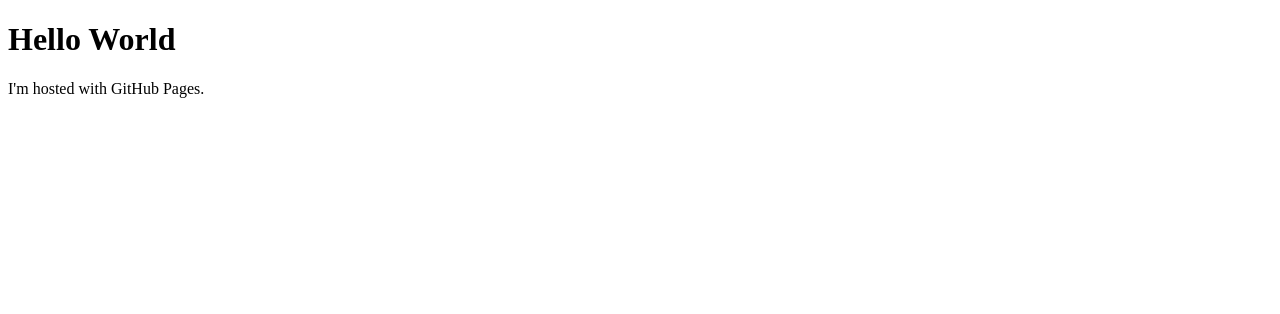
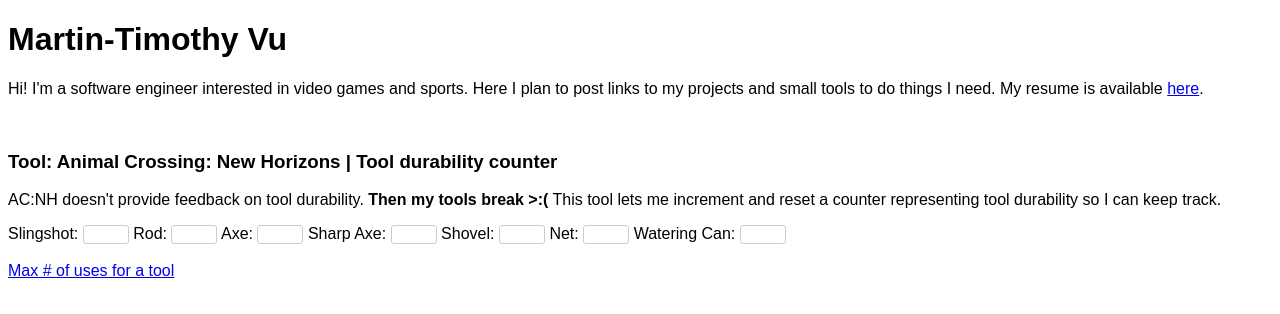
Before and after one commit to TimVGithub/TimVGithub.github.io, a plain HTML site: page index.html in a window 1280 px wide. Drawn offline with Linux system fonts and the light colour scheme.

Commit message:
ACNH tool + font
Add acnh durability "tool"
Add a bit of css because I dislike Serif

```diff
--- /dev/null
+++ b/index.css
@@ -0,0 +1,9 @@
+.acnhtdc-class input{
+  width:3em;
+  border-radius:3px;
+  border:1px solid #cccccc;
+}
+
+html * {
+    font-family:Arial;
+}
--- a/index.html
+++ b/index.html
@@ -1,7 +1,62 @@
 <!DOCTYPE html>
 <html>
-<body>
-<h1>Hello World</h1>
-<p>I'm hosted with GitHub Pages.</p>
-</body>
+<head>
+    <link rel="stylesheet" href="./index.css">
+</head>
+    <body>
+        <h1><b>Martin-Timothy Vu</b></h1>
+        <div>
+            <p>
+                Hi! I'm a software engineer interested in video games and sports. Here I plan to post
+                 links to my projects and small tools to do things I need. My resume is available
+                <a href="https://drive.google.com/open?id=1RE4ItsO2Aqc__U46AOdV7fisydPYOnKt">here</a>.
+            </p>
+            <br>
+        </div>
+
+        <div>
+            <div>
+                <h3>
+                    Tool: Animal Crossing: New Horizons | Tool durability counter
+                </h3>
+                <p>
+                    AC:NH doesn't provide feedback on tool durability.
+                    <b>Then my tools break >:(</b> This tool lets me increment
+                    and reset a counter representing tool durability so I can keep track.
+                </p>
+
+                <form role ="form" class="acnhtdc-class">
+                    <div>
+                        <label for="slingshotUses">Slingshot:</label>
+                        <input type="number" id="slingshotUses" name="slingshotUses" min="0"
+                        max="200" size="3">
+                        <label for="rodUses">Rod:</label>
+                        <input type="number" id="rodUses" name="rodUses" min="0"
+                        max="200" size="3">
+                        <label for="axUses">Axe:</label>
+                        <input type="number" id="axUses" name="axUses" min="0"
+                        max="200" size="3">
+                        <label for="saxUses">Sharp Axe:</label>
+                        <input type="number" id="saxUses" name="saxUses" min="0"
+                        max="200" size="3">
+                        <label for="shovelUses">Shovel:</label>
+                        <input type="number" id="shovelUses" name="shovelUses" min="0"
+                        max="200" size="3">
+                        <label for="netUses">Net:</label>
+                        <input type="number" id="netUses" name="netUses" min="0"
+                        max="200" size="3">
+                        <label for="canUses">Watering Can:</label>
+                        <input type="number" id="canUses" name="canUses" min="0"
+                        max="200" size="3">
+                    </div>
+                    <br>
+                    <div>
+                            <a href="https://animalcrossing.fandom.com/wiki/Tools_(New_Horizons)">
+                                Max # of uses for a tool
+                                </a>
+                    </div>
+                </form>
+            </div>
+        </div>
+    </body>
 </html>
```
